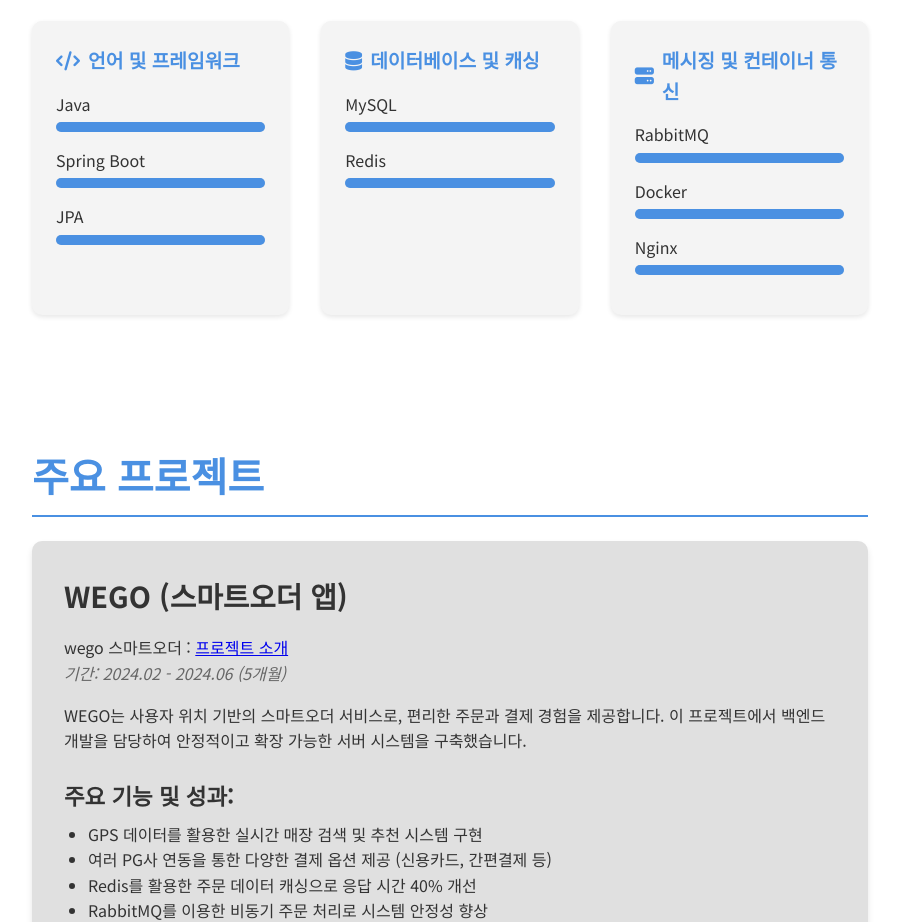
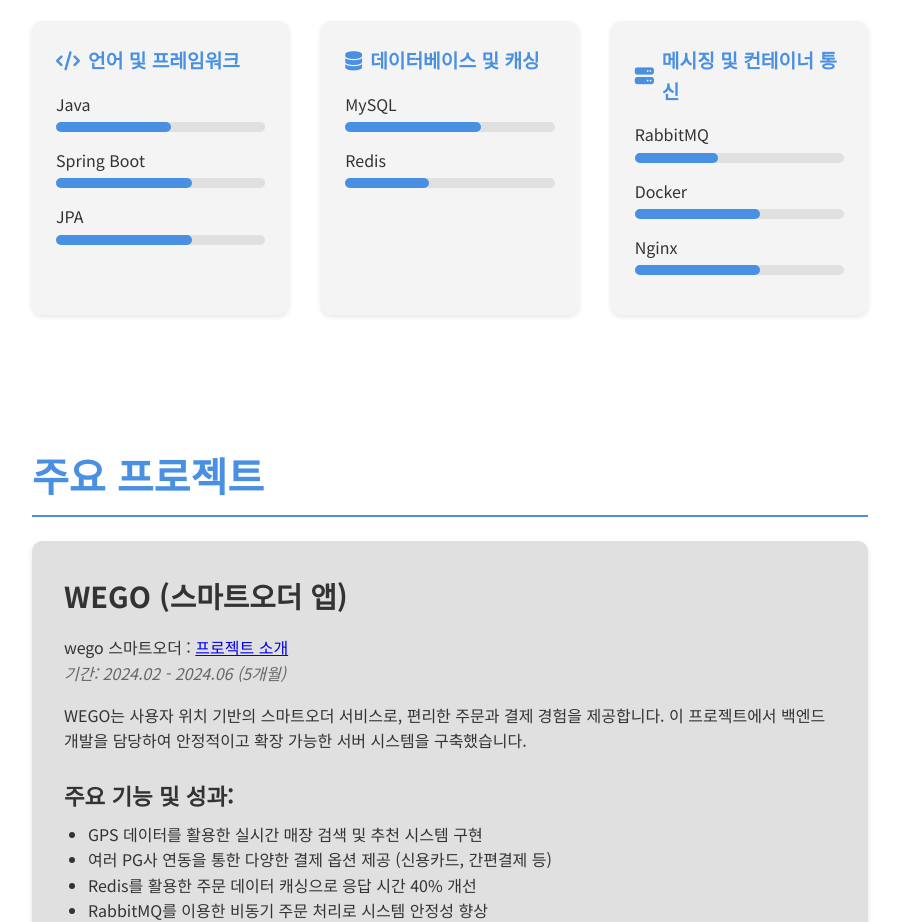
Before and after one commit to simple852/portfolio, a website built with webpack: page index.html in a window 1280 px wide. Shown: the part 1632-2554 px from the top of the page, without its empty margins (190-1089 px from the left). Built offline with nearby package versions, Linux system fonts and the light colour scheme.

Commit message:
최종본

```diff
--- a/css/style.css
+++ b/css/style.css
@@ -306,13 +306,17 @@
   transform: translateY(0);
 }
 
-@keyframes skillAnimation {
-  0% { width: 0; }
-  100% { width: 100%; }
-}
+/*@keyframes skillAnimation {*/
+/*  0% { width: 0; }*/
+/*  100% { width: 100%; }*/
+/*}*/
 
 .skill-level {
-  animation: skillAnimation 1s ease-out forwards;
+  height: 100%;
+  background-color: var(--accent-color);
+  border-radius: 5px;
+  width: 0; /* 초기 너비를 0으로 설정 */
+  transition: width 1s ease-out; /* 부드러운 애니메이션 효과 */
 }
 
 footer {
--- a/index.html
+++ b/index.html
@@ -82,19 +82,19 @@
         <div class="skill">
           <span class="skill-name">Java</span>
           <div class="skill-bar">
-            <div class="skill-level" style="width: 70%;"></div>
+            <div class="skill-level" data-level="55"></div>
           </div>
         </div>
         <div class="skill">
           <span class="skill-name">Spring Boot</span>
           <div class="skill-bar">
-            <div class="skill-level" style="width: 65%;"></div>
+            <div class="skill-level" data-level="65"></div>
           </div>
         </div>
         <div class="skill">
           <span class="skill-name">JPA</span>
           <div class="skill-bar">
-            <div class="skill-level" style="width: 60%;"></div>
+            <div class="skill-level" data-level="65"></div>
           </div>
         </div>
       </div>
@@ -103,13 +103,13 @@
         <div class="skill">
           <span class="skill-name">MySQL</span>
           <div class="skill-bar">
-            <div class="skill-level" style="width: 75%;"></div>
+            <div class="skill-level" data-level="65"></div>
           </div>
         </div>
         <div class="skill">
           <span class="skill-name">Redis</span>
           <div class="skill-bar">
-            <div class="skill-level" style="width: 30%;"></div>
+            <div class="skill-level" data-level="40"></div>
           </div>
         </div>
       </div>
@@ -118,19 +118,19 @@
         <div class="skill">
           <span class="skill-name">RabbitMQ</span>
           <div class="skill-bar">
-            <div class="skill-level" style="width: 30%;"></div>
+            <div class="skill-level" data-level="40"></div>
           </div>
         </div>
         <div class="skill">
           <span class="skill-name">Docker</span>
           <div class="skill-bar">
-            <div class="skill-level" style="width: 50%;"></div>
+            <div class="skill-level" data-level="60"></div>
           </div>
         </div>
         <div class="skill">
           <span class="skill-name">Nginx</span>
           <div class="skill-bar">
-            <div class="skill-level" style="width: 55%;"></div>
+            <div class="skill-level" data-level="60"></div>
           </div>
         </div>
       </div>
--- a/js/script.js
+++ b/js/script.js
@@ -25,6 +25,29 @@
       mainNav.classList.remove('active');
     });
   }
+
+  // 스킬 레벨 애니메이션
+  const skillLevels = document.querySelectorAll('.skill-level');
+
+  const animateSkills = (entries, observer) => {
+    entries.forEach(entry => {
+      if (entry.isIntersecting) {
+        const level = entry.target.getAttribute('data-level');
+        setTimeout(() => {
+          entry.target.style.width = level + '%';
+        }, 200); // 약간의 지연을 주어 애니메이션이 보이도록 함
+        observer.unobserve(entry.target);
+      }
+    });
+  };
+
+  const skillObserver = new IntersectionObserver(animateSkills, {
+    threshold: 0.5 // 요소가 50% 이상 보일 때 애니메이션 시작
+  });
+
+  skillLevels.forEach(skill => {
+    skillObserver.observe(skill);
+  });
   // 스크롤 애니메이션
   const fadeElems = document.querySelectorAll('.fade-in');
 
```
